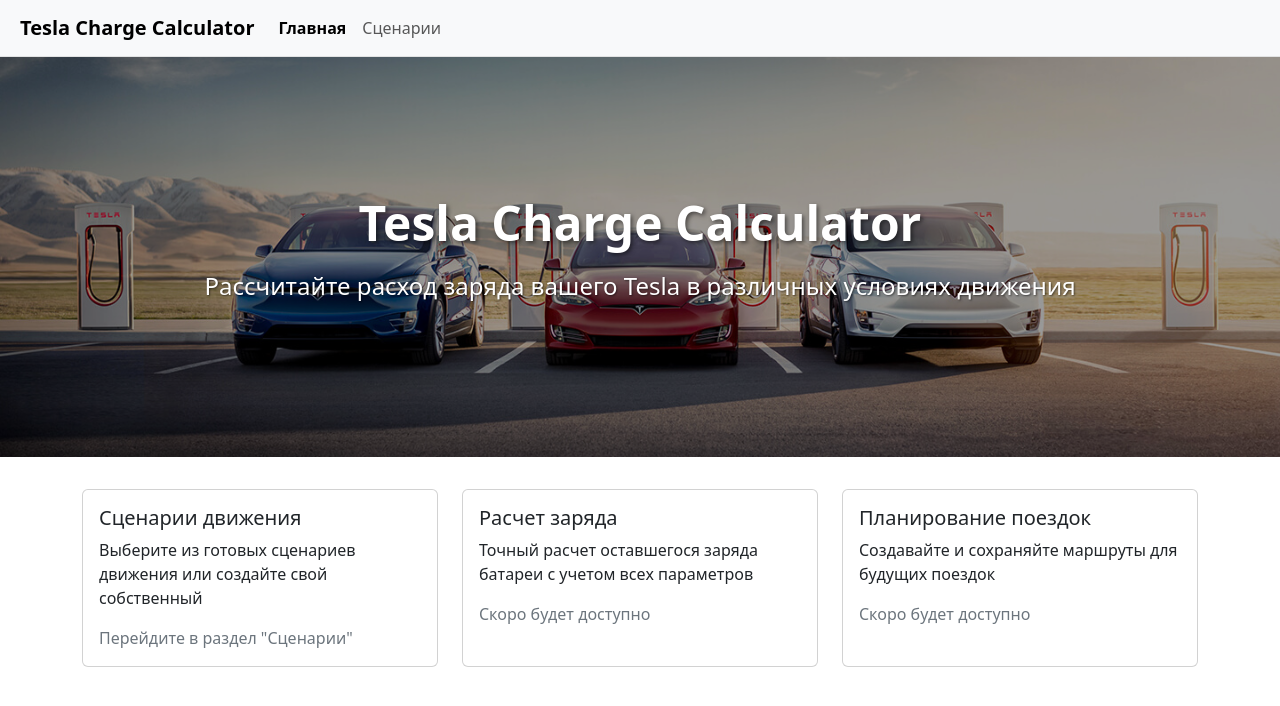
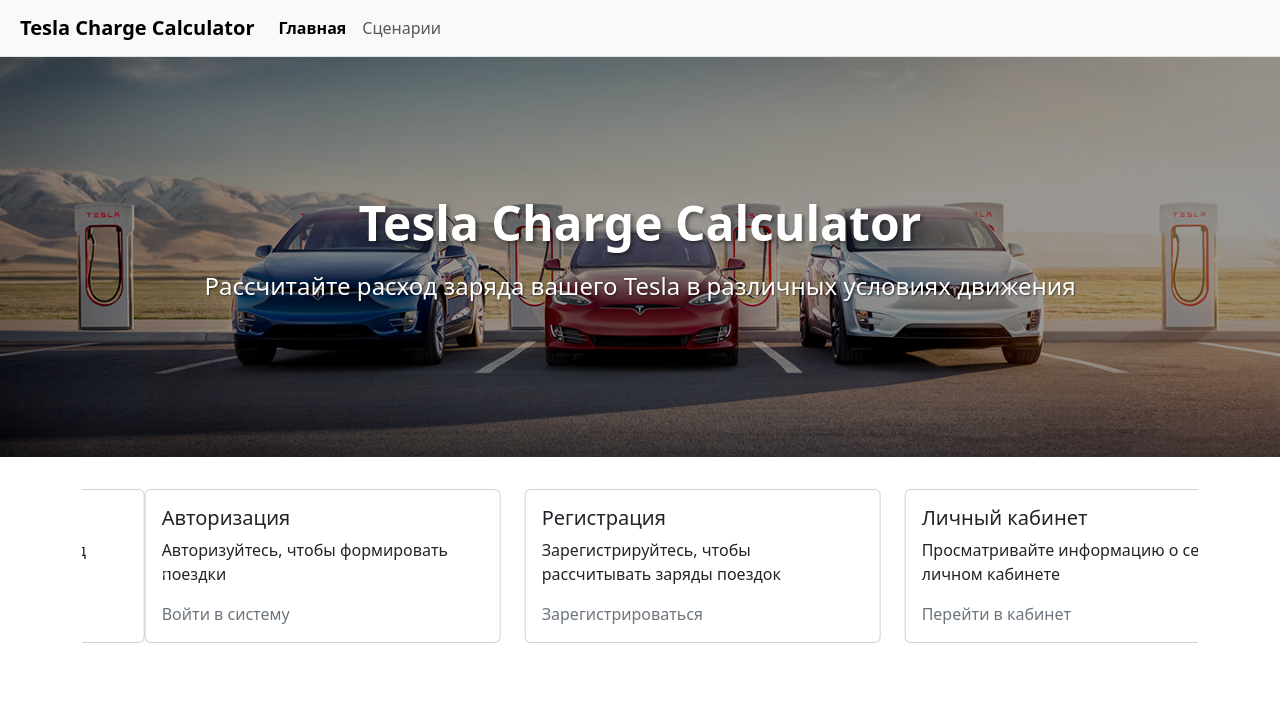
Before and after one commit to ProkIlya/RT5-51-Prokofiev-Ilya-RIP-Frontend, a React app in the folder frontend/: page / in a window 1280 px wide. Shown: the top 706 px of the page. Built offline with nearby package versions, Linux system fonts and the light colour scheme; the HTML template or start-up script is replaced by a standard one.

Commit message:
Добавил кнопку поиска, выбор фильтрации, карусель на главной

```diff
--- a/frontend/src/components/CartIcon.tsx
+++ b/frontend/src/components/CartIcon.tsx
@@ -16,13 +16,13 @@
         alignItems: 'center',
         marginLeft: '20px',
         position: 'relative',
-        opacity: isDisabled ? 0.5 : 1
+        opacity: isDisabled ? 0.3 : 0.7  // Измененная прозрачность
       }}
     >
       <span
         className="cart-count"
         style={{
-          backgroundColor: isDisabled ? '#6c757d' : '#3E6AE1',
+          backgroundColor: '#3E6AE1', // Всегда синий цвет
           color: 'white',
           borderRadius: '50%',
           padding: '3px 7px',
@@ -41,7 +41,7 @@
         style={{
           width: '60px',
           height: '60px',
-          filter: isDisabled ? 'grayscale(100%)' : 'none'
+          // Убрано grayscale фильтр
         }}
         onError={(e) => {
           (e.target as HTMLImageElement).src = '/default-cart-icon.png';
--- a/frontend/src/pages/HomePage.tsx
+++ b/frontend/src/pages/HomePage.tsx
@@ -1,12 +1,64 @@
-import type{ FC } from 'react';
-import { Container, Row, Col, Card } from 'react-bootstrap';
+import { Carousel, Card, Container, Row, Col } from 'react-bootstrap';
 import { Link } from 'react-router-dom';
 import { ROUTES } from '../Routes';
+import type { FC } from 'react';
 
 export const HomePage: FC = () => {
+  const carouselItems = [
+    {
+      cards: [
+        {
+          title: "Сценарии",
+          description: "Выбирайте готовые сценарии езды для поездок",
+          action: "Перейти к сценариям",
+          link: ROUTES.SCENARIOS
+        },
+        {
+          title: "Поездки",
+          description: "Настраивайте и формируйте поездки для расчета оставшегося заряда",
+          action: "Перейти к поездкам",
+          link: "#" // ROUTES.TRIPS
+        },
+        {
+          title: "Просмотр поездок",
+          description: "Просматривайте оставшийся заряд предыдущих поездок",
+          action: "Перейти к истории",
+          link: "#" // ROUTES.TRIPS_TABLE
+        }
+      ]
+    },
+    {
+      cards: [
+        {
+          title: "Авторизация",
+          description: "Авторизуйтесь, чтобы формировать поездки",
+          action: "Войти в систему",
+          link: "#" // ROUTES.LOGIN
+        },
+        {
+          title: "Регистрация",
+          description: "Зарегистрируйтесь, чтобы рассчитывать заряды поездок",
+          action: "Зарегистрироваться",
+          link: "#" // ROUTES.REGISTER
+        },
+        {
+          title: "Личный кабинет",
+          description: "Просматривайте информацию о себе в личном кабинете",
+          action: "Перейти в кабинет",
+          link: "#" // ROUTES.PROFILE
+        }
+      ]
+    }
+  ];
+
+  // Останавливаем всплытие события, чтобы карусель не переключалась
+  const handleCardClick = (e: React.MouseEvent) => {
+    e.stopPropagation();
+  };
+
   return (
     <div style={{ padding: 0, margin: 0 }}>
-      {/* Герой-секция с фоновой картинкой */}
+      {/* Герой-секция */}
       <div
         style={{
           backgroundImage: 'url(/tesla-menu.jpg)',
@@ -24,7 +76,6 @@
           position: 'relative'
         }}
       >
-        {/* Затемнение фона для лучшей читаемости текста */}
         <div style={{
           position: 'absolute',
           top: 0,
@@ -53,45 +104,57 @@
         </div>
       </div>
 
-      {/* Карточки под герой-секцией */}
+      {/* Карусель с карточками */}
       <Container style={{ marginTop: '2rem', marginBottom: '2rem' }}>
+        <Carousel
+          indicators={true}
+          interval={5000}
+          controls={true}
+          // Отключаем переключение при клике на слайд
+          onClick={() => {}}
+        >
+          {carouselItems.map((item, index) => (
+            <Carousel.Item key={index}>
               <Row>
-          <Col md={4} className="mb-4">
-            <Card style={{ height: '100%' }}>
+                {item.cards.map((card, cardIndex) => (
+                  <Col md={4} className="mb-4" key={cardIndex}>
+                    <Card
+                      style={{ height: '100%' }}
+                      onClick={handleCardClick}
+                    >
                       <Card.Body>
-                <Card.Title>Сценарии движения</Card.Title>
-                <Card.Text>
-                  Выберите из готовых сценариев движения или создайте свой собственный
-                </Card.Text>
-                <div style={{ color: '#6c757d' }}>Перейдите в раздел "Сценарии"</div>
+                        <Card.Title>{card.title}</Card.Title>
+                        <Card.Text>{card.description}</Card.Text>
+                        {card.link !== "#" ? (
+                          <Link
+                            to={card.link}
+                            onClick={handleCardClick}
+                            style={{
+                              color: '#3E6AE1',
+                              textDecoration: 'none',
+                              fontWeight: 'bold',
+                              display: 'block',
+                              marginTop: '10px'
+                            }}
+                          >
+                            {card.action}
+                          </Link>
+                        ) : (
+                          <div style={{
+                            color: '#6c757d',
+                            marginTop: '10px'
+                          }}>
+                            {card.action}
+                          </div>
+                        )}
                       </Card.Body>
                     </Card>
                   </Col>
-
-          <Col md={4} className="mb-4">
-            <Card style={{ height: '100%' }}>
-              <Card.Body>
-                <Card.Title>Расчет заряда</Card.Title>
-                <Card.Text>
-                  Точный расчет оставшегося заряда батареи с учетом всех параметров
-                </Card.Text>
-                <div style={{ color: '#6c757d' }}>Скоро будет доступно</div>
-              </Card.Body>
-            </Card>
-          </Col>
-
-          <Col md={4} className="mb-4">
-            <Card style={{ height: '100%' }}>
-              <Card.Body>
-                <Card.Title>Планирование поездок</Card.Title>
-                <Card.Text>
-                  Создавайте и сохраняйте маршруты для будущих поездок
-                </Card.Text>
-                <div style={{ color: '#6c757d' }}>Скоро будет доступно</div>
-              </Card.Body>
-            </Card>
-          </Col>
+                ))}
               </Row>
+            </Carousel.Item>
+          ))}
+        </Carousel>
       </Container>
     </div>
   );
--- a/frontend/src/pages/ScenarioDetailPage.tsx
+++ b/frontend/src/pages/ScenarioDetailPage.tsx
@@ -69,9 +69,7 @@
     <Container>
       <div style={{ textAlign: 'center', marginBottom: '20px' }}>
         <BreadCrumbs />
-        <Link to={ROUTES.SCENARIOS} className="btn btn-outline-secondary">
-          ← Назад к списку сценариев
-        </Link>
+
       </div>
 
       <div className="scenario-detail">
--- a/frontend/src/utils/api.ts
+++ b/frontend/src/utils/api.ts
@@ -44,25 +44,27 @@
 
 export const api = {
   // Получение сценариев с фильтрацией - обновленный тип параметров
-  async getScenarios(filters?: { search?: string }): Promise<DrivingScenario[]> {
+  async getScenarios(filters?: { search?: string; type?: string }): Promise<DrivingScenario[]> {
     try {
       const params = new URLSearchParams();
       if (filters?.search) params.append('name', filters.search);
+      if (filters?.type) params.append('type', filters.type);
 
       const response = await fetch(`${API_BASE}/scenarios?${params}`);
       if (!response.ok) throw new Error('Network response was not ok');
       return await response.json();
     } catch (error) {
       console.error('API error, using mock data:', error);
-      // Фильтрация mock данных по search query
       let filtered = mockScenarios;
       if (filters?.search) {
         const searchLower = filters.search.toLowerCase();
         filtered = filtered.filter(s =>
           s.name.toLowerCase().includes(searchLower) ||
-          s.description.toLowerCase().includes(searchLower) ||
-          s.type.toLowerCase().includes(searchLower)
+          s.description.toLowerCase().includes(searchLower)
         );
+      }
+      if (filters?.type) {
+        filtered = filtered.filter(s => s.type === filters.type);
       }
       return filtered;
     }
```
Also changed, not shown: frontend/src/pages/ScenariosPage.tsx (+44 -22 lines). Lines whose indentation alone changed are shown as unchanged.
